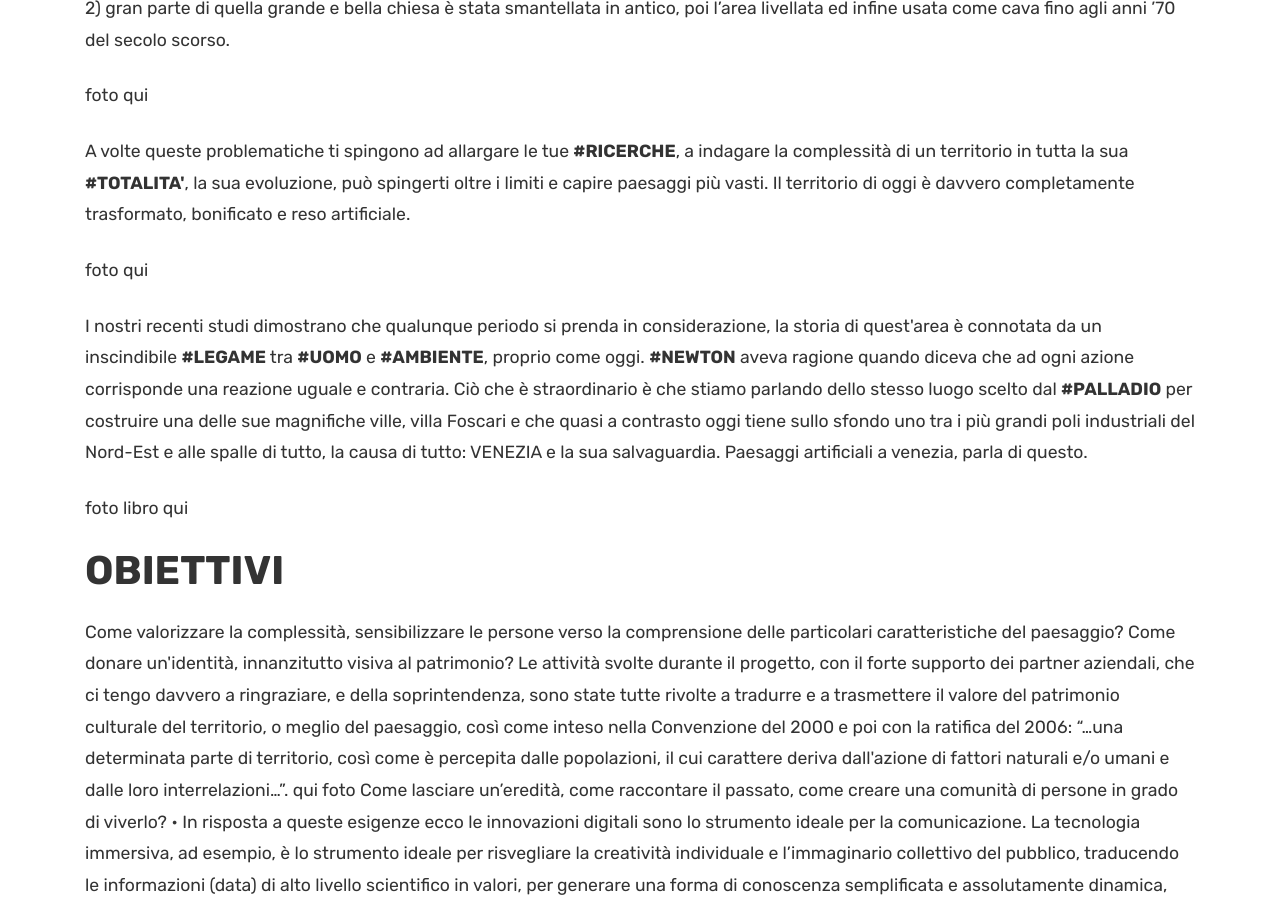
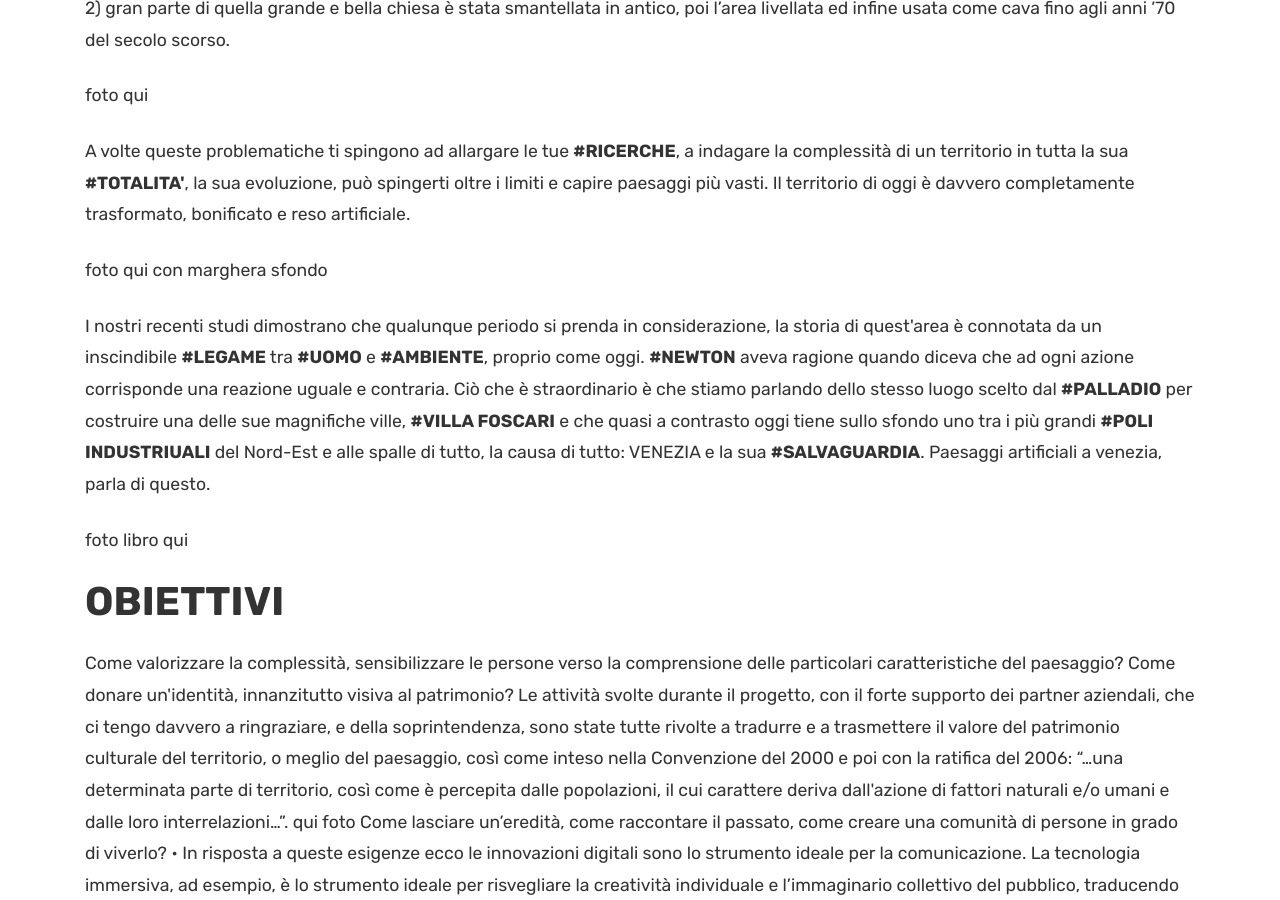
Before and after one commit to valrem93/SantIlarioeilBrenta_test, a Jekyll site: the page built from docs/heritage.html, in a window 1280 px wide and 900 px high, scrolled down 784 px. Built offline with Jekyll 4.4.1, drawn with Linux system fonts in a browser that asks for light colours.

Commit message:
Update heritage.html

```diff
--- a/docs/heritage.html
+++ b/docs/heritage.html
@@ -23,11 +23,14 @@
 <div style=’text-align:justify’><p>A volte queste problematiche ti spingono ad allargare le tue <b>#RICERCHE</b>, a indagare la complessità di un territorio in tutta la sua <b>#TOTALITA'</b>, la sua evoluzione,
 può spingerti oltre i limiti e capire paesaggi più vasti. Il territorio di oggi è davvero completamente trasformato, bonificato e reso artificiale. </p></div>
 
-<p>foto qui </p>
+<p>foto qui con marghera sfondo</p>
 
 <div style=’text-align:justify’><p>I nostri recenti studi dimostrano che qualunque periodo si prenda in considerazione, la storia di quest'area è connotata da un inscindibile <b>#LEGAME</b> tra <b>#UOMO</b>
-e <b>#AMBIENTE</b>, proprio come oggi. <b>#NEWTON</b> aveva ragione quando diceva che ad ogni azione corrisponde una reazione uguale e contraria. Ciò che è straordinario è che stiamo parlando dello stesso luogo scelto dal <b>#PALLADIO</b> per costruire una delle sue magnifiche ville, villa Foscari e che quasi a contrasto oggi tiene sullo sfondo uno tra i più grandi poli industriali del Nord-Est e alle spalle di tutto, la causa di tutto: VENEZIA e la sua salvaguardia.
-Paesaggi artificiali a venezia, parla di questo.</p> </div>
+e <b>#AMBIENTE</b>, proprio come oggi. <b>#NEWTON</b> aveva ragione quando diceva che ad ogni azione corrisponde una reazione uguale e contraria.
+ Ciò che è straordinario è che stiamo parlando dello stesso luogo scelto dal <b>#PALLADIO</b> per costruire una delle sue magnifiche ville,
+ <b>#VILLA FOSCARI</b> e che quasi a contrasto oggi tiene sullo sfondo uno tra i più grandi <b>#POLI INDUSTRIUALI</b> del Nord-Est e alle spalle di tutto, la causa di tutto:
+ VENEZIA e la sua <b>#SALVAGUARDIA</b>. Paesaggi artificiali a venezia, parla di questo.</p>
+</div>
 
 <p>foto libro qui </p>
 
```
